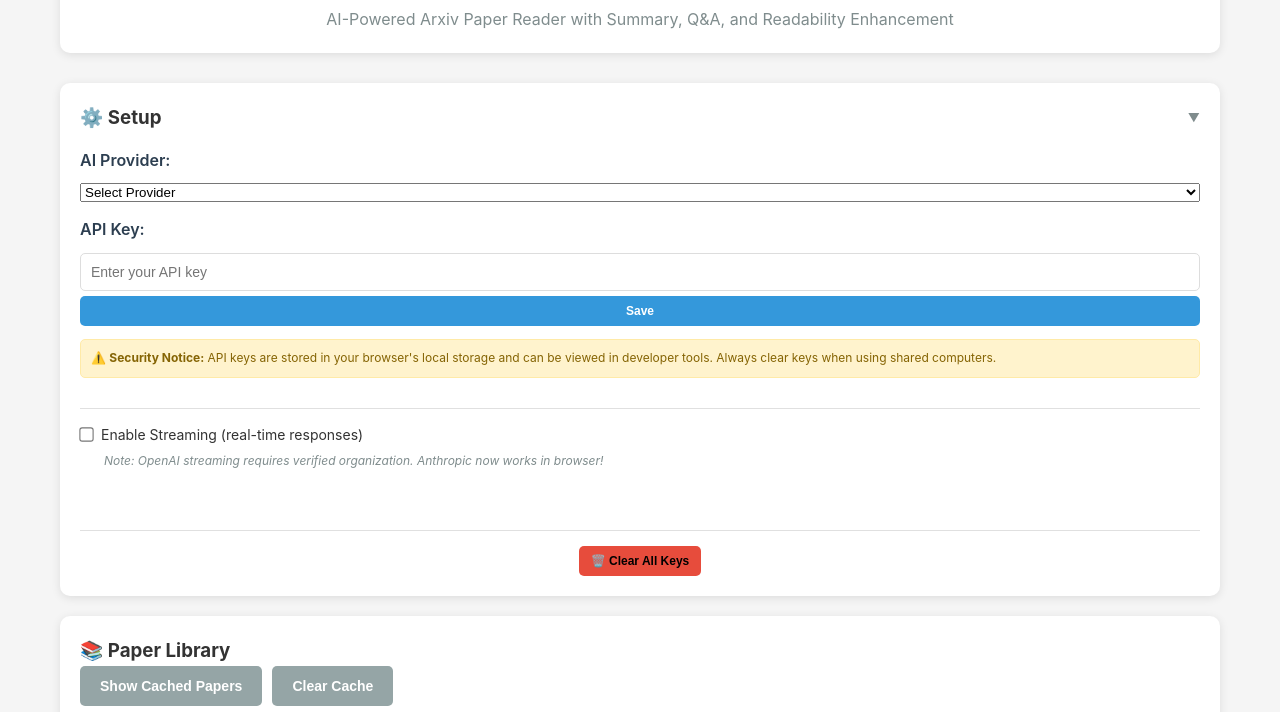
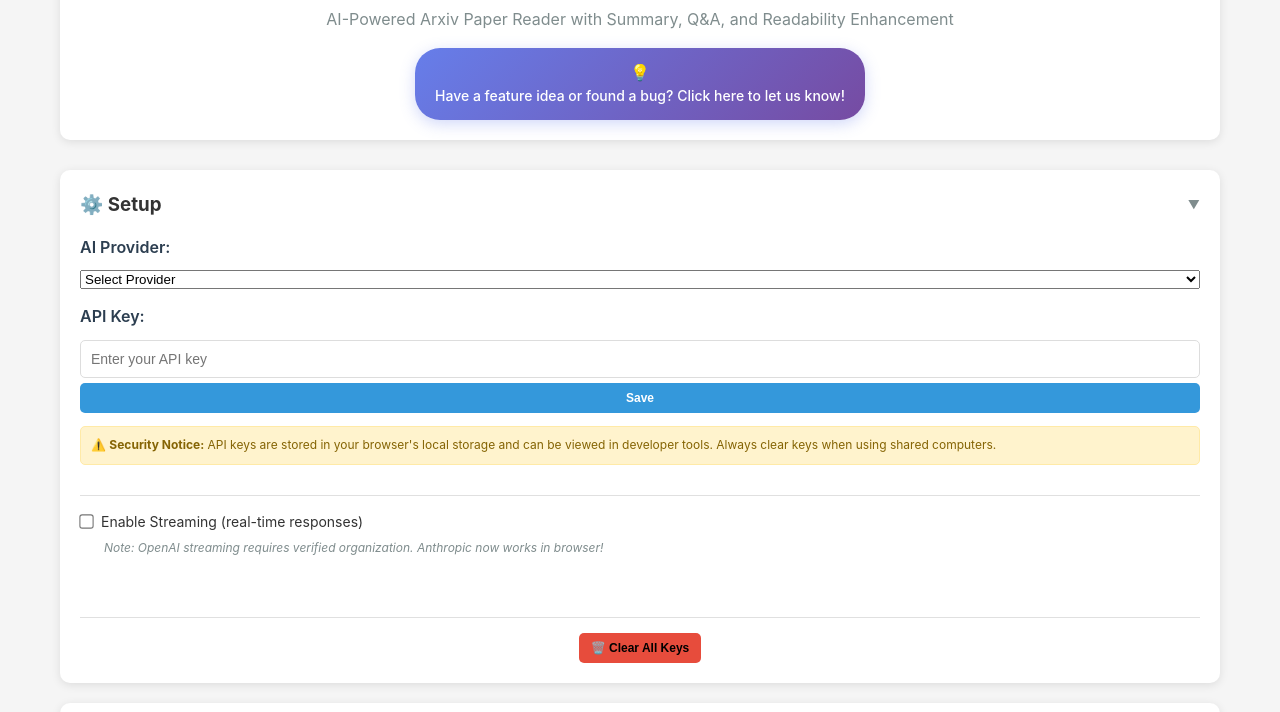
Before and after one commit to rafidka/paperlens, a website: page index.html in a window 1280 px wide. Shown: the part 94-806 px from the top of the page. Drawn offline with nearby package versions, Linux system fonts and the light colour scheme.

Commit message:
Add link for feedback

```diff
--- a/css/main.css
+++ b/css/main.css
@@ -35,6 +35,36 @@ body {
 
 .header p {
     color: #7f8c8d;
+}
+
+/* Feedback Link */
+.feedback-link {
+    margin-top: 15px;
+    padding: 12px 20px;
+    background: linear-gradient(135deg, #667eea 0%, #764ba2 100%);
+    border-radius: 25px;
+    box-shadow: 0 4px 15px rgba(102, 126, 234, 0.3);
+    transition: all 0.3s ease;
+    display: inline-block;
+}
+
+.feedback-link:hover {
+    transform: translateY(-2px);
+    box-shadow: 0 6px 20px rgba(102, 126, 234, 0.4);
+}
+
+.feedback-link a {
+    color: white;
+    text-decoration: none;
+    font-weight: 500;
+    font-size: 14px;
+    display: flex;
+    align-items: center;
+    gap: 8px;
+}
+
+.feedback-link a:hover {
+    text-decoration: none;
 }
 
 /* Panel layouts */
@@ -506,4 +536,14 @@ body {
     .button-group {
         flex-direction: column;
     }
+
+    .feedback-link {
+        padding: 8px 14px;
+        border-radius: 18px;
+        margin-top: 12px;
+    }
+
+    .feedback-link a {
+        font-size: 12px;
+    }
 }
--- a/index.html
+++ b/index.html
@@ -29,6 +29,11 @@
         <div class="header">
             <h1>🔬 PaperLens</h1>
             <p>AI-Powered Arxiv Paper Reader with Summary, Q&A, and Readability Enhancement</p>
+            <div class="feedback-link">
+                💡 <a href="https://github.com/rafidka/paperlens/issues" target="_blank" rel="noopener noreferrer">
+                    Have a feature idea or found a bug? Click here to let us know!
+                </a>
+            </div>
         </div>
 
         <div class="setup-panel">
@@ -52,7 +57,8 @@
                         <input type="password" id="api-key-input" placeholder="Enter your API key">
                         <button class="btn btn-small btn-primary" onclick="saveApiKey()">Save</button>
                         <div class="security-warning">
-                            ⚠️ <strong>Security Notice:</strong> API keys are stored in your browser's local storage and can be viewed in developer tools. Always clear keys when using shared computers.
+                            ⚠️ <strong>Security Notice:</strong> API keys are stored in your browser's local storage and
+                            can be viewed in developer tools. Always clear keys when using shared computers.
                         </div>
                     </div>
                     <div class="streaming-config">
@@ -61,7 +67,8 @@
                             <span class="checkmark"></span>
                             Enable Streaming (real-time responses)
                         </label>
-                        <small class="streaming-note">Note: OpenAI streaming requires verified organization. Anthropic now works in browser!</small>
+                        <small class="streaming-note">Note: OpenAI streaming requires verified organization. Anthropic
+                            now works in browser!</small>
                     </div>
                     <div id="saved-keys" class="saved-keys"></div>
                     <div class="key-management">
```
